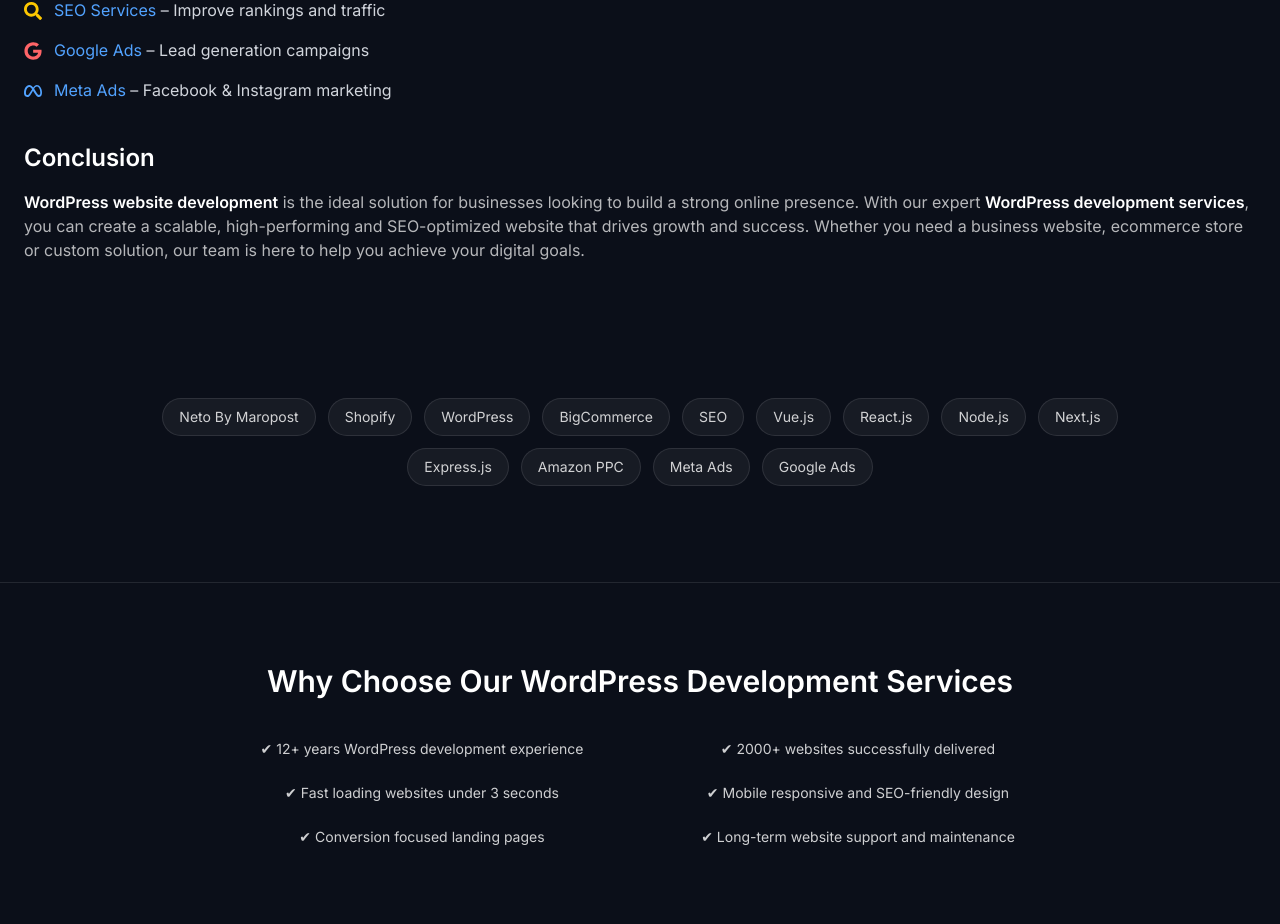
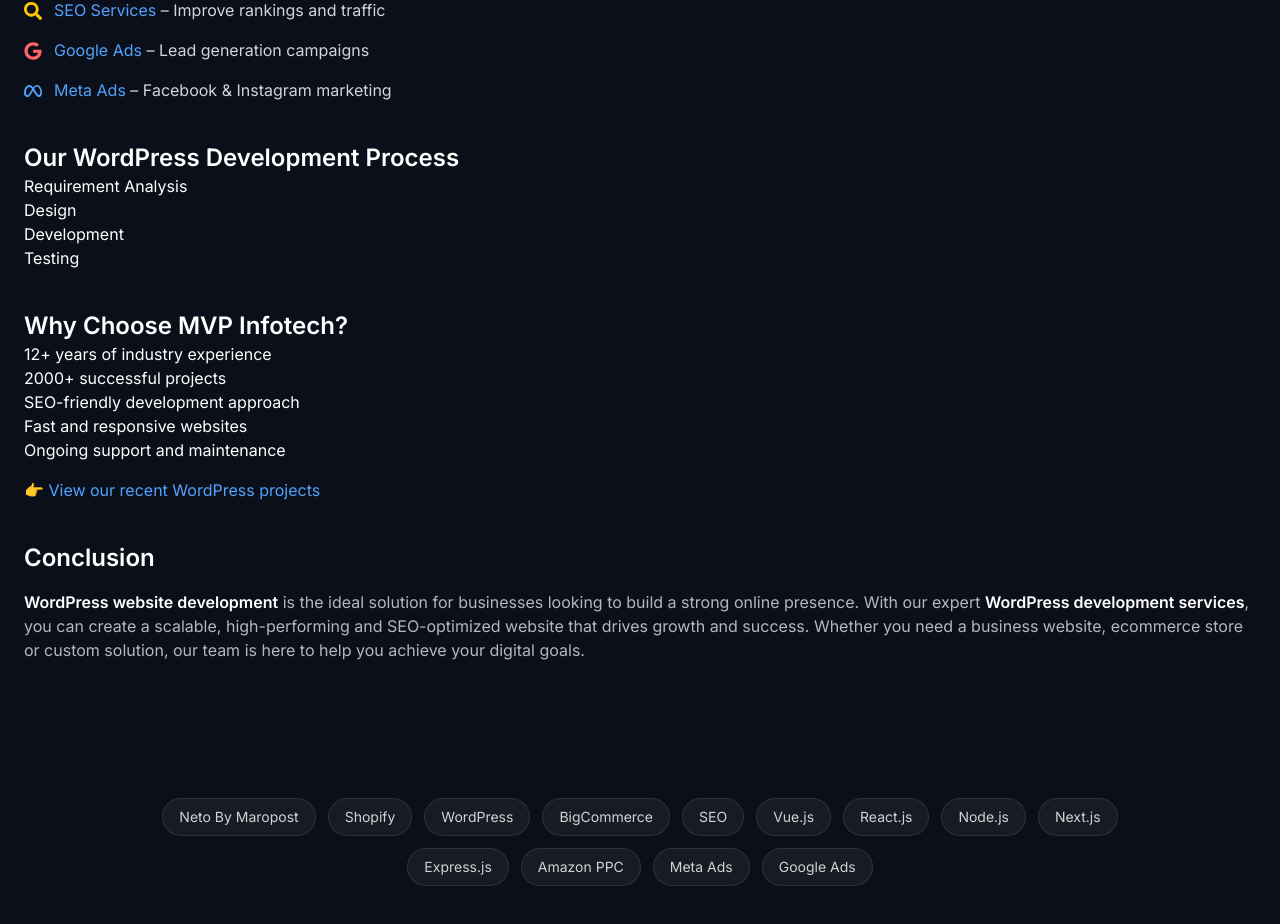
Before and after one commit to miteshparmar49/Movie-Explorer, a Next.js app: page /wordpress-development-services in a window 1280 px wide. Shown: the part 5330-6254 px from the top of the page. Built offline with nearby package versions, Linux system fonts and the light colour scheme.

Commit message:
wordpress update

```diff
--- a/app/wordpress-development-services/page.tsx
+++ b/app/wordpress-development-services/page.tsx
@@ -2,6 +2,8 @@
 import type { Metadata } from "next";
 import Link from "next/link";
 import Allinone from "@/components/allinobe";
+
+export const revalidate = 60;
 import {
   FaShopify,
   FaWordpress,
@@ -491,7 +493,23 @@
 
       </ul>
     </div>
+<h2 className="mt-10 text-2xl font-semibold">Our WordPress Development Process</h2>
+<ul>
+<li>Requirement Analysis</li>
+<li>Design</li>
+<li>Development</li>
+<li>Testing</li>
+</ul>
 
+<h2 className="mt-10 text-2xl font-semibold">Why Choose MVP Infotech?</h2>
+<ul data-spread="false">
+<li>12+ years of industry experience</li>
+<li>2000+ successful projects</li>
+<li>SEO-friendly development approach</li>
+<li>Fast and responsive websites</li>
+<li>Ongoing support and maintenance</li>
+</ul>
+<p className="mt-4">👉 <a className="text-blue-400 hover:underline" href="/ourwork">View our recent WordPress projects</a> </p>
     <h3 className="mt-10 text-2xl font-semibold">
       Conclusion
     </h3>
```
